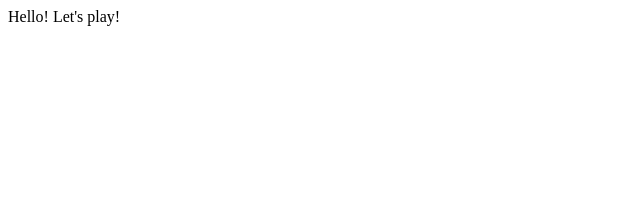
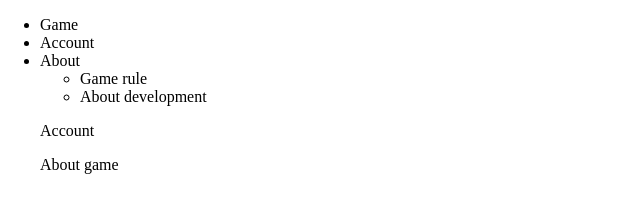
Before and after one commit to MarinaMikhailik/Aliac, a website: page public/index.html in a window 1280 px wide. Shown: the whole page, without its empty margins (0-640 px from the left). Drawn offline with Linux system fonts and the light colour scheme.

```diff
--- a/public/index.html
+++ b/public/index.html
@@ -3,9 +3,19 @@
 <head>
     <meta charset="UTF-8">
     <title>Aliac</title>
+    <link href="main.css" rel="stylesheet">
 </head>
 <body>
-<div class='greeting'>Hello! Let's play!</div>
+<ul class="topmenu">
+    <li><a>Game</a></li>
+    <li><a>Account</a></li>
+    <li><a>About<i class="fa fa-angle-down"></i></a>
+        <ul class="submenu">
+            <li><a>Game rule</a></li>
+            <li><a>About development</a></li>
+        </ul>
+    </li>
+</ul>
 <script src='main.js'></script>
 </body>
 </html>
--- /dev/null
+++ b/public/main.css
@@ -0,0 +1 @@
+body {margin:0;}
--- a/public/main.js
+++ b/public/main.js
@@ -0,0 +1,7 @@
+const arrMenu = ["Account", "About game"];
+
+arrMenu.forEach((menu)=>{
+   let elm =  document.createElement("ul");
+    elm.innerHTML = menu;
+    document.body.append(elm);
+});
```
